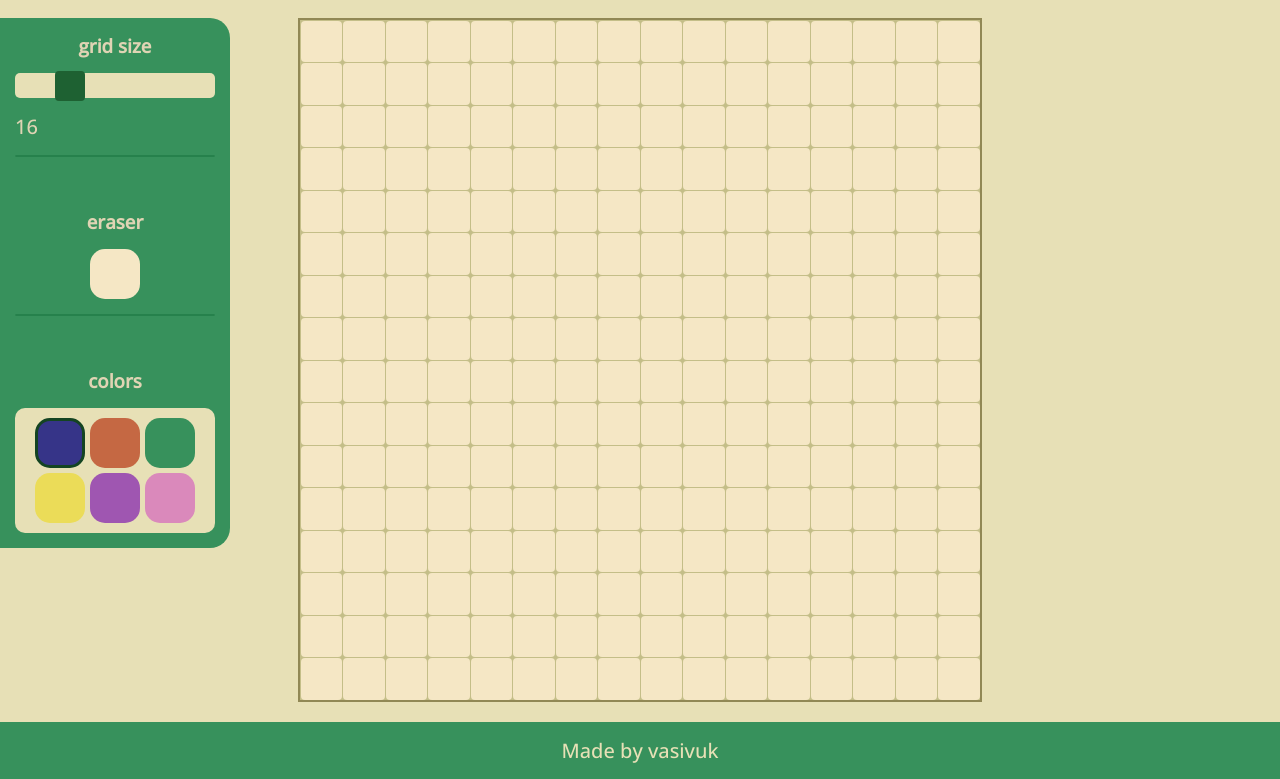
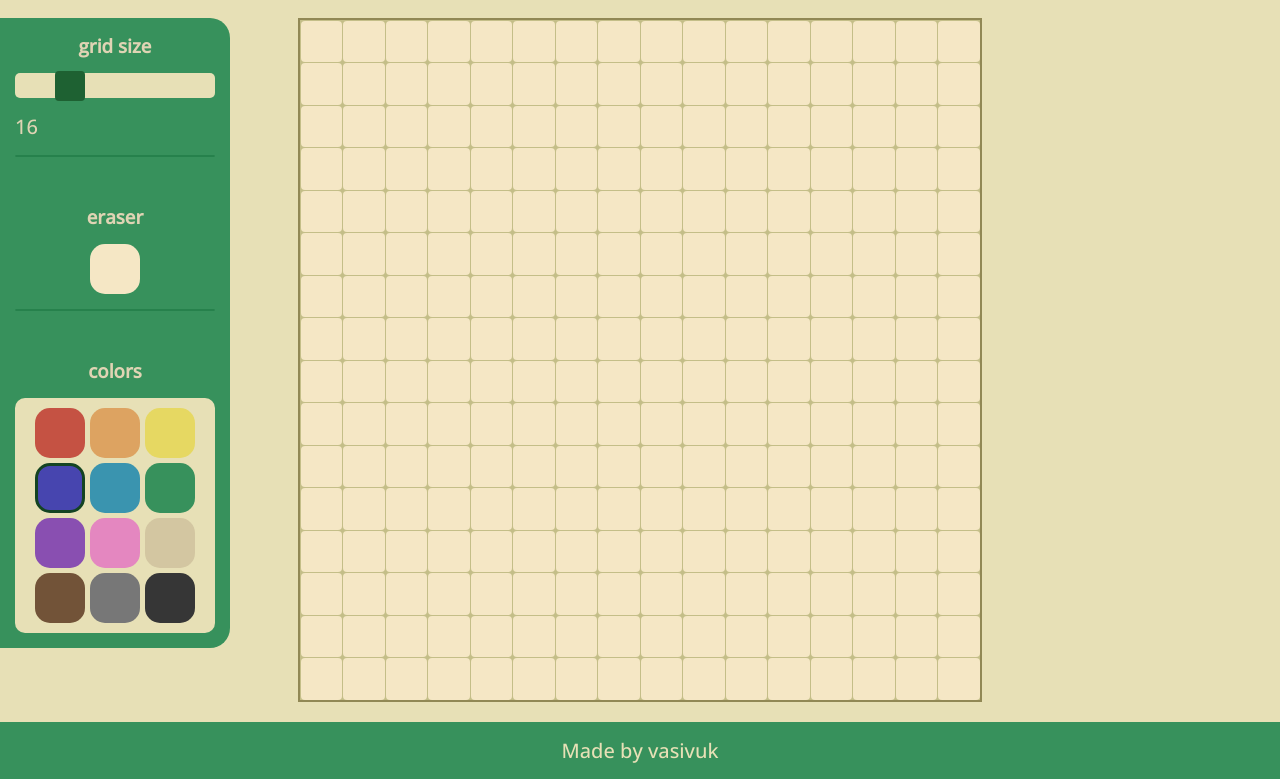
Before and after one commit to vasivuk/etch-a-sketch, a plain HTML site: page index.html in a window 1280 px wide. Shown: the part 113-892 px from the top of the page. Drawn offline with nearby package versions, Linux system fonts and the light colour scheme.

Commit message:
Added and fixed colors

```diff
--- a/index.html
+++ b/index.html
@@ -28,13 +28,18 @@
             <div class="colors-container">
                 <h3>colors</h3>
                 <div class="color-picker">
-                    <input type="radio"
-                    class="color" id="blue" name="colors" value="blue" checked>
                     <input type="radio" class="color" id="red" name="colors" value="red">
+                    <input type="radio" class="color" id="orange" name="colors" value="orange">
+                    <input type="radio" class="color" id="yellow" name="colors" value="yellow">
+                    <input type="radio" class="color" id="blue" name="colors" value="blue" checked>
+                    <input type="radio" class="color" id="light-blue" name="colors" value="light-blue">
                     <input type="radio" class="color" id="green" name="colors" value="green">
-                    <input type="radio" class="color" id="yellow" name="colors" value="yellow">
                     <input type="radio" class="color" id="purple" name="colors" value="purple">
                     <input type="radio" class="color" id="pink" name="colors" value="pink">
+                    <input type="radio" class="color" id="beige" name="colors" value="beige">
+                    <input type="radio" class="color" id="brown" name="colors" value="brown">
+                    <input type="radio" class="color" id="gray" name="colors" value="gray">
+                    <input type="radio" class="color" id="black" name="colors" value="black">
                 </div>
             </div>
         </div>
--- a/style.css
+++ b/style.css
@@ -2,20 +2,27 @@
 
 
 :root {
-    --red: #c56843;
     --white-text: #e0d4b4;
-    --cream-1: #e0d994;
+
+    --red: #c55243;
     --orange: #dda361;
-    --dark-blue: #363488;
+    --yellow : #e6d862;
+
+    --dark-blue: #4745af;
+    --light-blue: #3a94af;
+    --dark-green: #1e6132;
+
+    --purple: #894fb1;
+    --pink: #e487c0;
+    --beige: #d3c6a1;
+
+    --brown: #725338;
+    --gray: #777777;
+    --black: #363636;
 
     --green: #37915c;
-    --dark-green: #1e6132;
     --darker-green: #144422;
     --cream: #e7e0b6;
-
-    --yellow : #ebdc58;
-    --purple: #9f56b1;
-    --pink: #da89bb;
 
     --grid-container: #918855;
     --grid-lines: #c4be88;
@@ -78,8 +85,8 @@ body {
 /* OPTIONS SECTION*/
 .options {
     width: 200px;
+    height: 600px;
     align-self: stretch;
-    height: 500px;
     margin: 20px 0px;
     background-color: var(--green);
     border-bottom-right-radius: 20px;
@@ -213,6 +220,10 @@ hr {
     background-color: var(--dark-blue);
 }
 
+#light-blue {
+    background-color: var(--light-blue);
+}
+
 #green {
     background-color: var(--green);
 }
@@ -231,6 +242,26 @@ hr {
 
 #pink {
     background-color: var(--pink);
+}
+
+#brown {
+    background-color: var(--brown);
+}
+
+#black {
+    background-color: var(--black);
+}
+
+#orange {
+    background-color: var(--orange);
+}
+
+#beige {
+    background-color: var(--beige);
+}
+
+#gray {
+    background-color: var(--gray);
 }
 
 #eraser {
```
